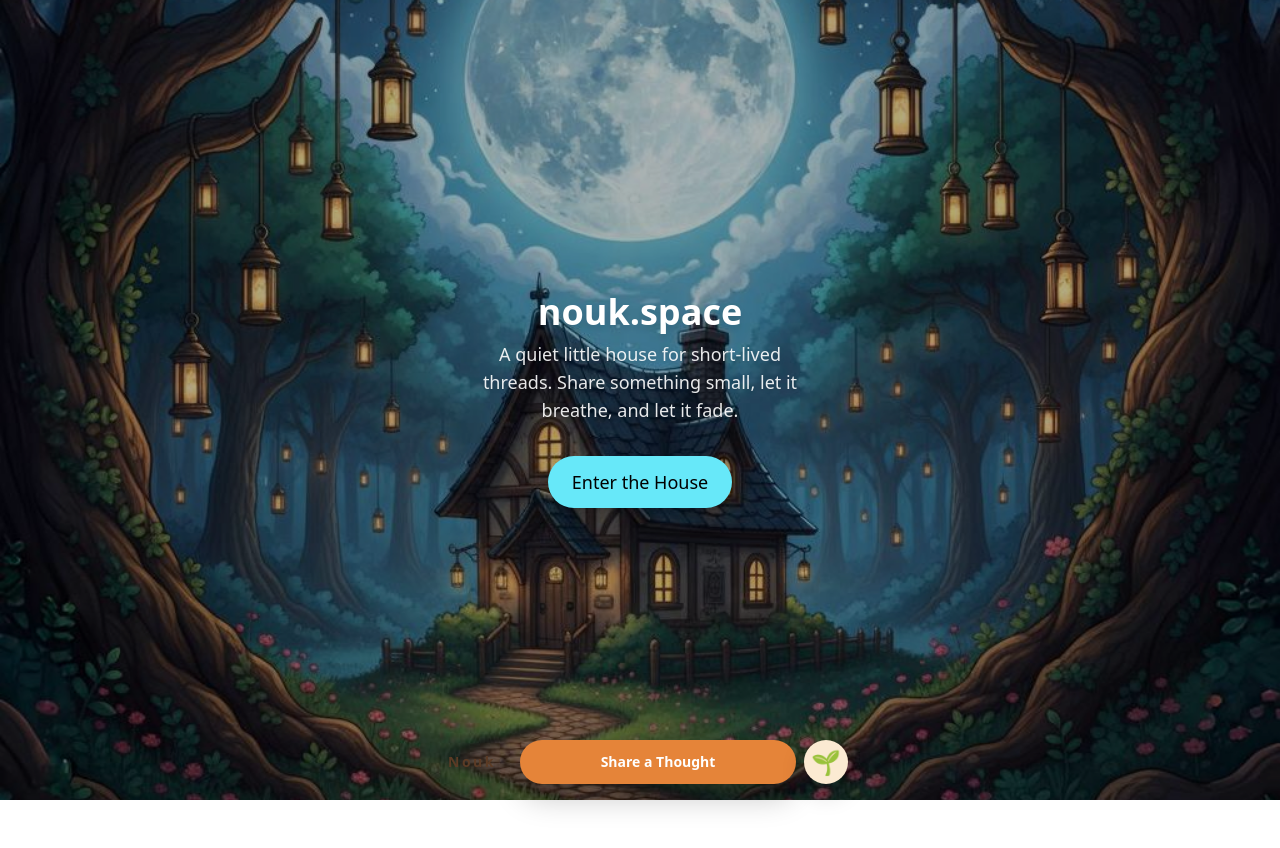
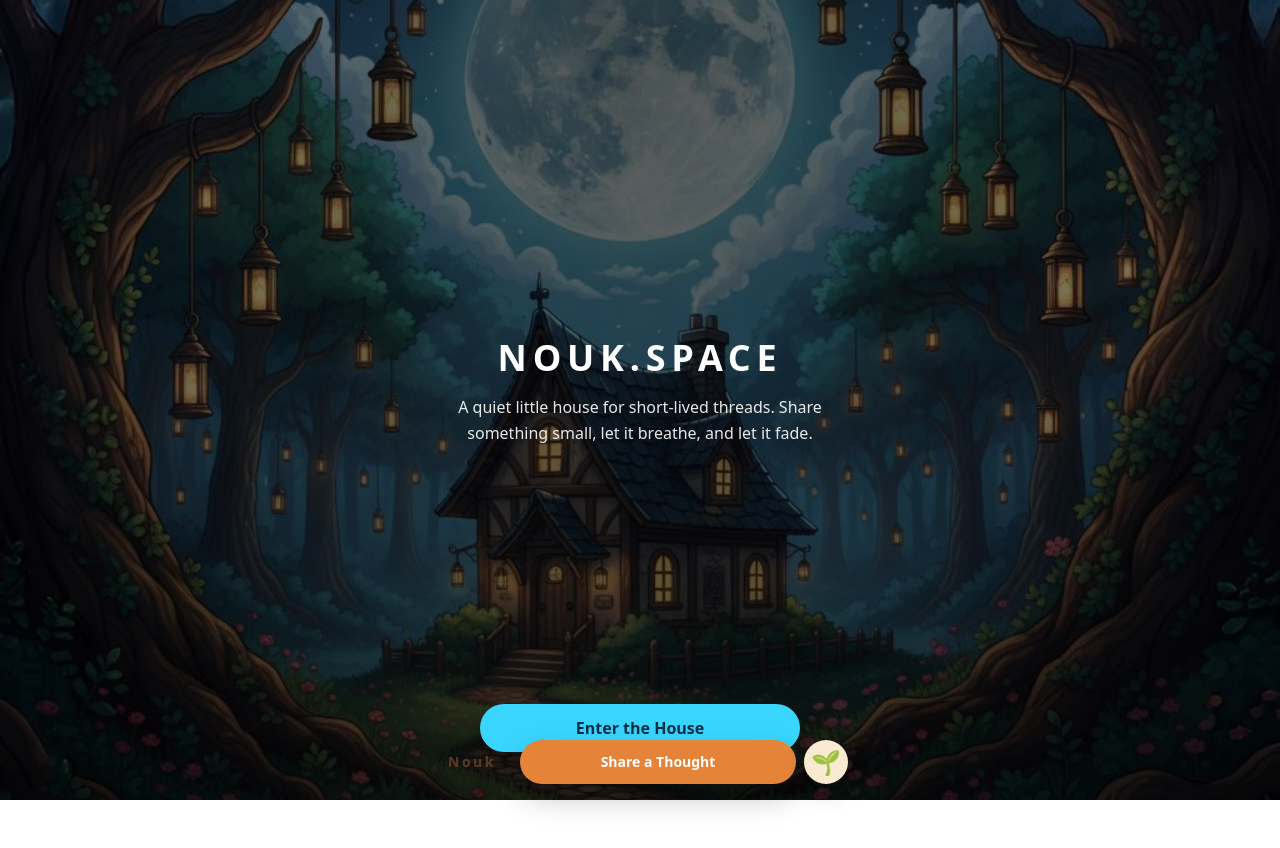
Before and after one commit to dus10-sudo/Nouk-V2, a Next.js app: page / in a window 1280 px wide. Shown: the top 848 px of the page. Built offline with nearby package versions, Linux system fonts and the light colour scheme.

Commit message:
Update page.tsx

```diff
--- a/src/app/page.tsx
+++ b/src/app/page.tsx
@@ -1,43 +1,48 @@
-// src/app/page.tsx
-'use client';
-
 import Image from 'next/image';
-import { useRouter } from 'next/navigation';
+import Link from 'next/link';
 
 export default function LandingPage() {
-  const router = useRouter();
-
   return (
-    <main className="relative h-screen w-full overflow-hidden">
-      {/* Background Image */}
+    <main className="relative min-h-screen overflow-hidden">
+      {/* Background image */}
+      <div className="absolute inset-0">
         <Image
           src="/house-landing.jpg"
-        alt="Forest House"
+          alt="A cozy little house in the woods lit by lanterns under a full moon"
           fill
           priority
+          sizes="100vw"
           className="object-cover"
         />
-
-      {/* Gradient overlay for readability */}
-      <div className="absolute inset-0 bg-black/30" />
+        {/* Darken / vignette overlay for readable text */}
+        <div className="absolute inset-0 bg-[radial-gradient(circle_at_top,_rgba(0,0,0,0.45),_transparent_55%),linear-gradient(to_bottom,rgba(0,0,0,0.4),rgba(0,0,0,0.7))]" />
+      </div>
 
       {/* Content */}
-      <div className="absolute inset-0 flex flex-col items-center justify-center text-center px-6">
-        <h1 className="text-white text-4xl font-semibold mb-2 drop-shadow-lg">
+      <div className="relative z-10 flex min-h-screen flex-col justify-between px-6 pb-10 pt-20 text-center text-white">
+        {/* Top spacer (so title isn’t jammed at the very top) */}
+        <div />
+
+        {/* Title + tagline */}
+        <section>
+          <h1 className="text-4xl font-semibold tracking-[0.16em] uppercase">
             nouk.space
           </h1>
+          <p className="mt-4 mx-auto max-w-md text-base leading-relaxed opacity-90">
+            A quiet little house for short-lived threads. Share something small,
+            let it breathe, and let it fade.
+          </p>
+        </section>
 
-        <p className="text-white/90 max-w-xs text-lg mb-8 drop-shadow">
-          A quiet little house for short-lived threads.
-          Share something small, let it breathe, and let it fade.
-        </p>
-
-        <button
-          onClick={() => router.push('/home')}
-          className="px-6 py-3 rounded-full text-lg font-medium bg-cyan-300 text-black shadow-lg active:scale-95 transition"
+        {/* Enter button near bottom */}
+        <section className="mb-2">
+          <Link
+            href="/home"
+            className="inline-flex w-full max-w-xs items-center justify-center rounded-full bg-[#39D5FF] px-6 py-3 text-base font-semibold text-[#043045] shadow-[0_14px_30px_rgba(0,0,0,0.45)] mx-auto"
           >
             Enter the House
-        </button>
+          </Link>
+        </section>
       </div>
     </main>
   );
```
Lines whose indentation alone changed are shown as unchanged.
